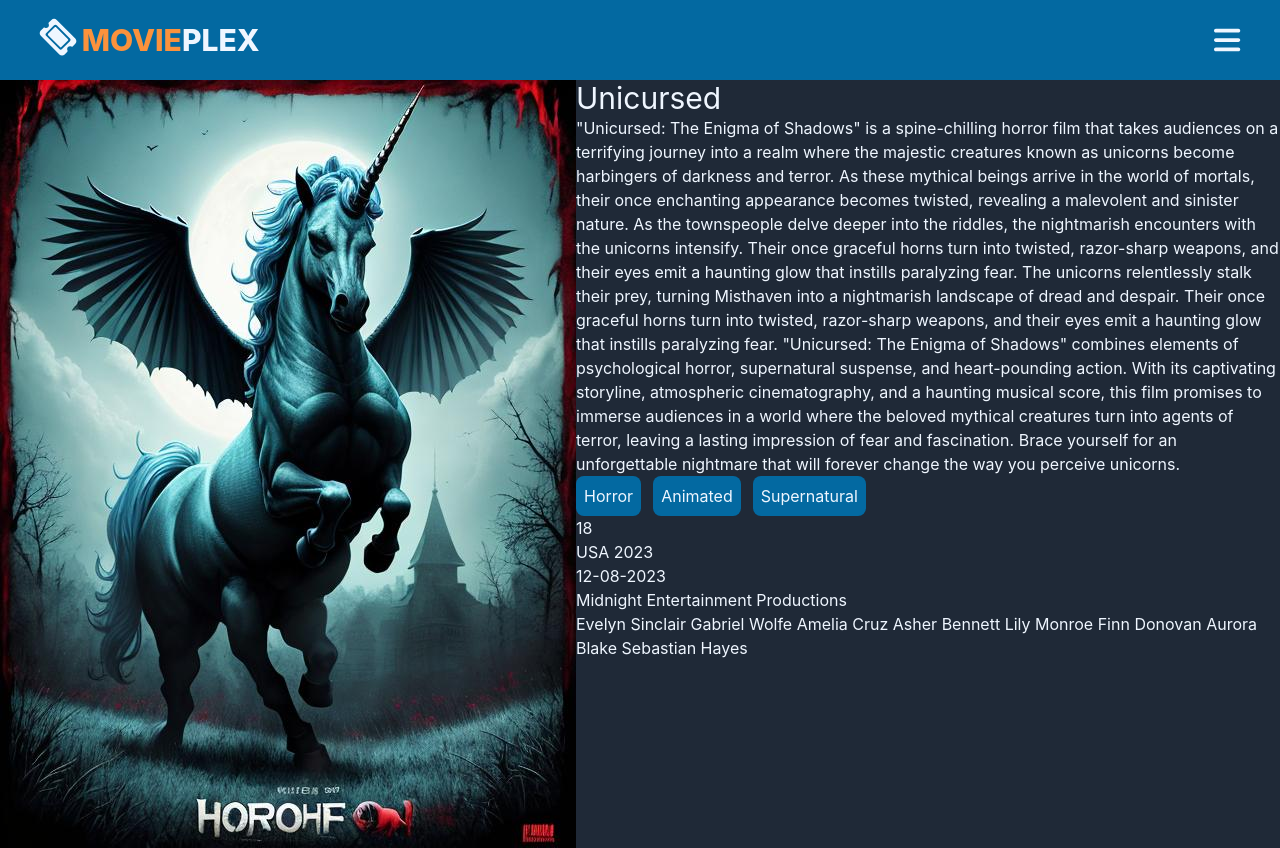
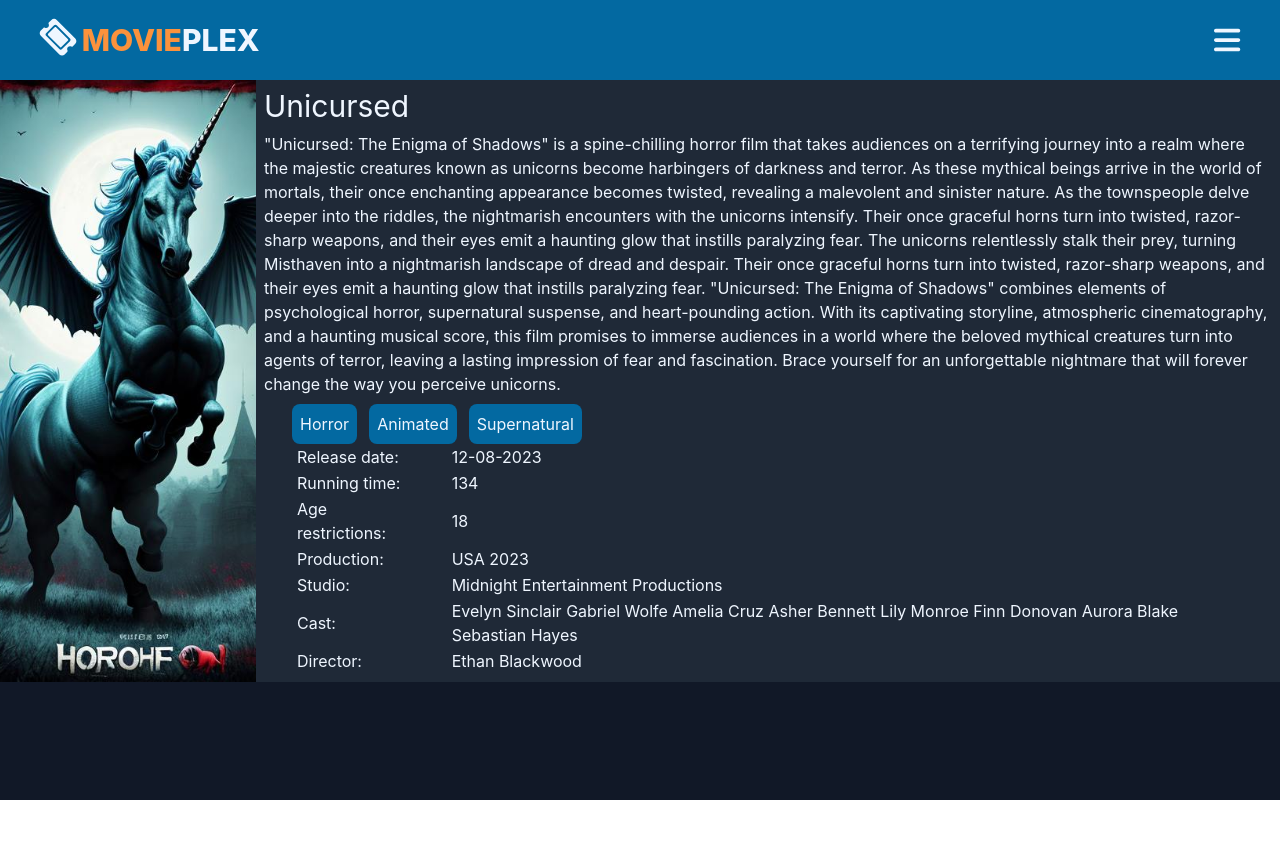
Before and after one commit to ewelinapetelicka/movieplex, a React (Create React App) app: page /film/1 in a window 1280 px wide. After the commit the page ends 800 px from the top, so only its background shows below. Built offline with nearby package versions, Linux system fonts and the light colour scheme; data requests are answered from the project's data file.

Commit message:
film page improvements

```diff
--- a/src/App.tsx
+++ b/src/App.tsx
@@ -5,7 +5,7 @@ import {FilmPage} from "./pages/film/FilmPage";
 
 export function App() {
     return (
-        <div className={'h-screen w-screen flex flex-col'}>
+        <div className={'h-screen w-full flex flex-col'}>
             <Header></Header>
             <div className={"grow bg-gray-900 pt-20"}>
                 <Routes>
--- a/src/index.css
+++ b/src/index.css
@@ -10,3 +10,7 @@ body {
   -webkit-font-smoothing: antialiased;
   -moz-osx-font-smoothing: grayscale;
 }
+
+* {
+  box-sizing: border-box;
+}
--- a/src/pages/film/FilmPage.tsx
+++ b/src/pages/film/FilmPage.tsx
@@ -17,22 +17,50 @@ export function FilmPage() {
     }, [])
 
     return (
-        <div className={"h-full flex"}>
-            <img src={"/posters/" + film?.poster}/>
-            <div className={"bg-gray-800 text-blue-50"}>
+        <div className={"flex items-stretch justify-evenly"}>
+            <div className={'w-1/5 bg-center bg-cover'} style={{backgroundImage: 'url(/posters/' + film?.poster + ')'}}></div>
+            <div className={"bg-gray-800 text-blue-50 w-4/5 justify-evenly flex flex-col p-2"}>
                 <p className={"text-3xl"}>{film?.title}</p>
-                <p>{film?.description}</p>
-                <p className={"flex gap-3"}>{film?.genre.map((el) => {
+                <p className={"pt-2 pb-2"}>{film?.description}</p>
+                <p className={"flex gap-3 pl-7"}>{film?.genre.map((el) => {
                     return (
                         <Chip key={film?.id} text={el}></Chip>
                     )
                 })}</p>
-                <p>{film?.ageRestriction}</p>
-                <p>{film?.production}</p>
-                <p>{film?.releaseDate}</p>
-                <p>{film?.studio}</p>
-                <p>{film?.cast}</p>
-
+                <div className={"flex"}>
+                    <table className={" border-separate border-spacing-x-8"}>
+                        <tbody>
+                        <tr>
+                            <td>Release date:</td>
+                            <td>{film?.releaseDate}</td>
+                        </tr>
+                        <tr>
+                            <td>Running time:</td>
+                            <td>{film?.duration}</td>
+                        </tr>
+                        <tr>
+                            <td>Age restrictions:</td>
+                            <td>{film?.ageRestriction}</td>
+                        </tr>
+                        <tr>
+                            <td>Production:</td>
+                            <td>{film?.production}</td>
+                        </tr>
+                        <tr>
+                            <td>Studio:</td>
+                            <td>{film?.studio}</td>
+                        </tr>
+                        <tr>
+                            <td>Cast:</td>
+                            <td>{film?.cast}</td>
+                        </tr>
+                        <tr>
+                            <td>Director:</td>
+                            <td>{film?.director}</td>
+                        </tr>
+                        </tbody>
+                    </table>
+                </div>
             </div>
         </div>
     )
```
